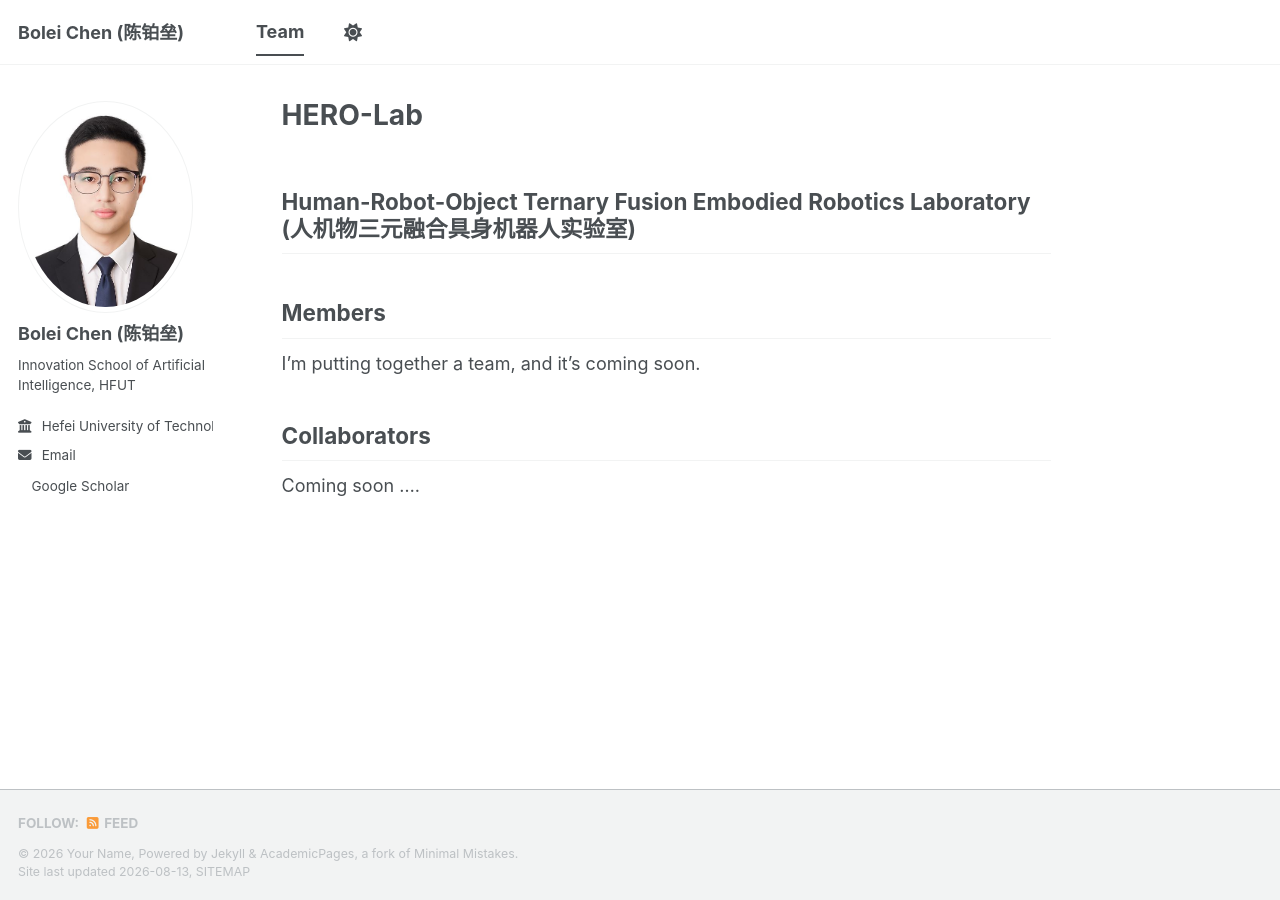
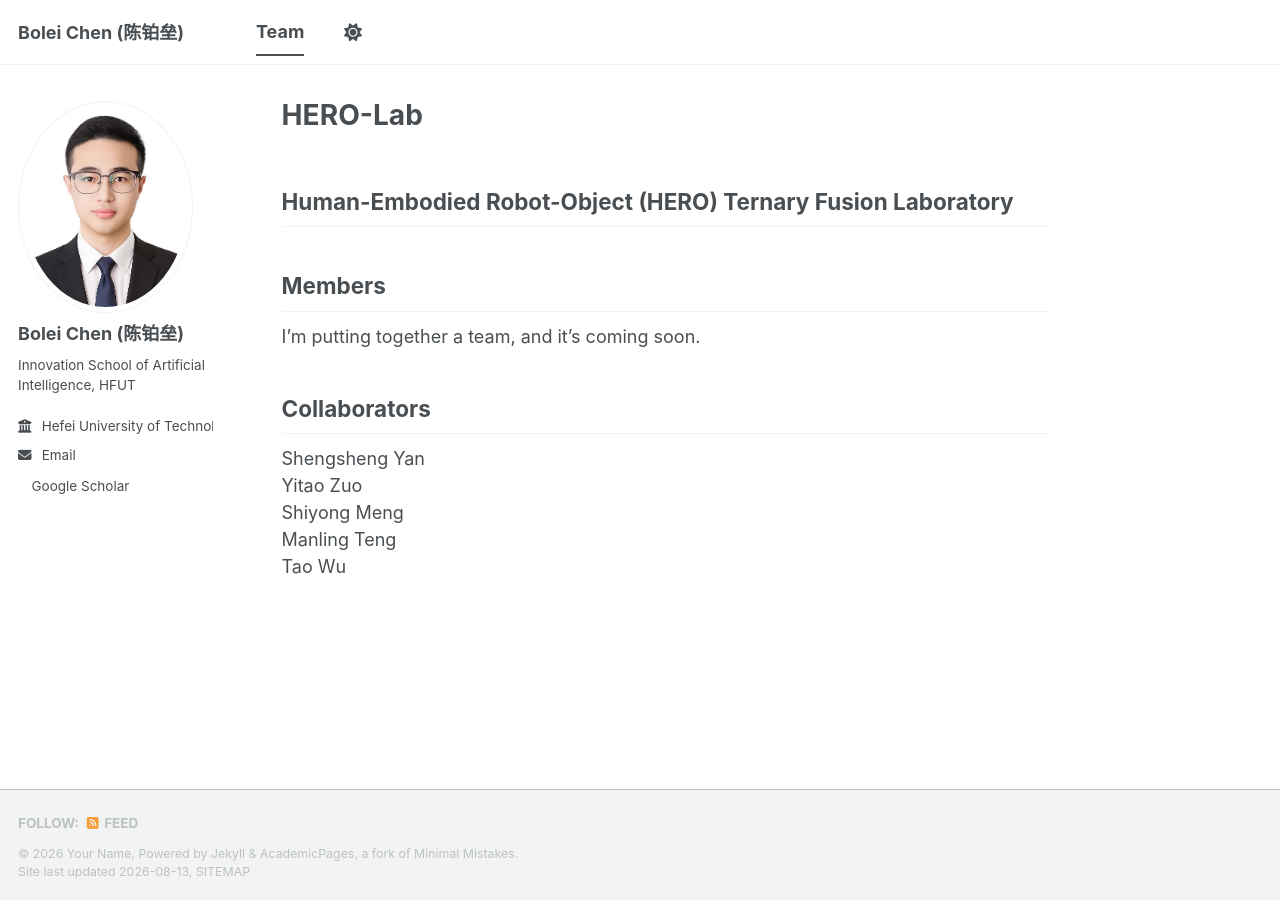
Before and after one commit to BoLeiChen/boleichen.github.io, a Jekyll site: the page built from _pages/markdown.md, in a window 1280 px wide. Built offline with Jekyll 4.4.1, drawn with Linux system fonts in a browser that asks for light colours; a style sheet for code colours, icons or effects is not loaded.

Commit message:
Update markdown.md

```diff
--- a/_pages/markdown.md
+++ b/_pages/markdown.md
@@ -7,12 +7,14 @@ redirect_from:
   - /markdown.html
 ---
 
-## Human-Robot-Object Ternary Fusion Embodied Robotics Laboratory (人机物三元融合具身机器人实验室)
+## Human-Embodied Robot-Object (HERO) Ternary Fusion Laboratory
 
 ## Members
-
 I'm putting together a team, and it's coming soon.
 
 ## Collaborators
-
-Coming soon ....
+Shengsheng Yan
+<br>Yitao Zuo
+<br>Shiyong Meng
+<br>Manling Teng
+<br>Tao Wu
```
